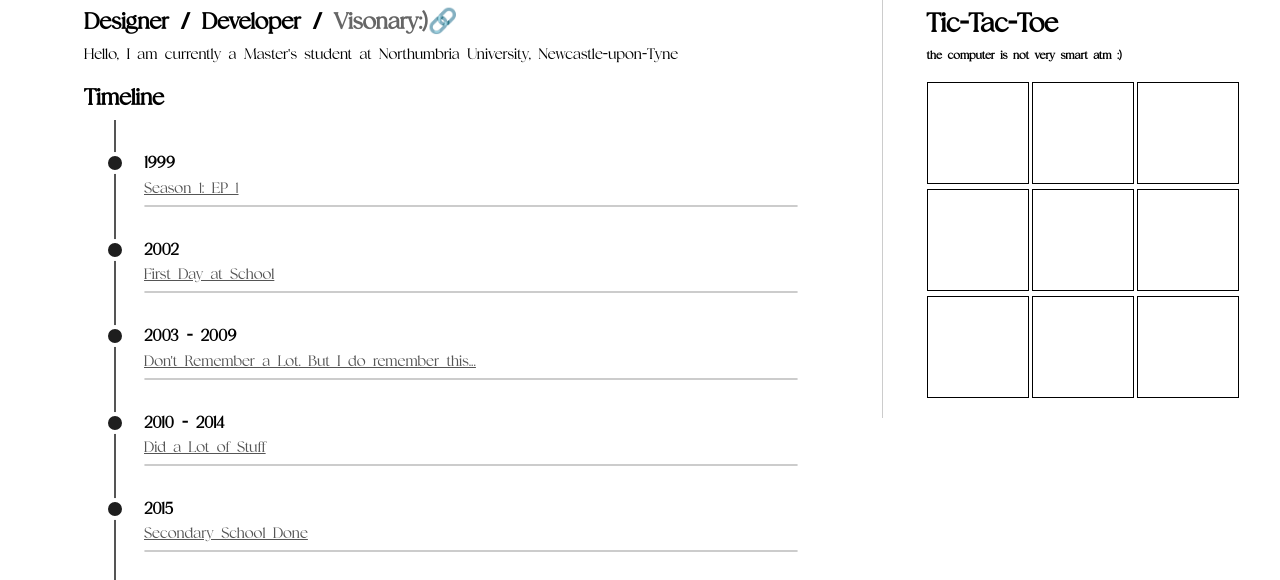
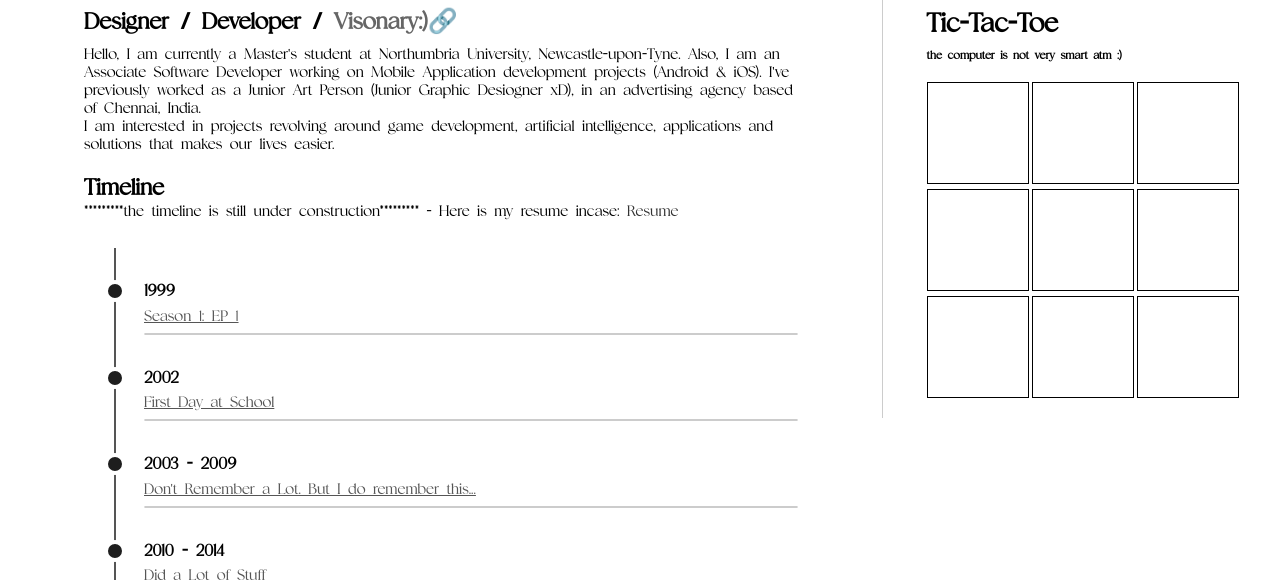
Before and after one commit to aroonsekar/aroonsekar.github.io, a plain HTML site: page index.html in a window 1280 px wide. Shown: the part 162-742 px from the top of the page. Drawn offline with Linux system fonts and the light colour scheme.

Commit message:
Index intro update

```diff
--- a/index.html
+++ b/index.html
@@ -32,9 +32,15 @@
                 <h2>Designer / Developer /
                     <a href="assets/favicon/visionary.png" class="contact-link">Visonary:)🔗</a>
                 </h2>
-                <p>Hello, I am currently a Master's student at Northumbria University, Newcastle-upon-Tyne</p>
+                <p>Hello, I am currently a Master's student at Northumbria University, Newcastle-upon-Tyne. Also, I am an Associate Software Developer working on Mobile Application
+                    development projects (Android & iOS). I've previously worked as a Junior Art Person (Junior Graphic Desiogner xD), in an advertising agency based of Chennai, India.<br>
+                    I am interested in projects revolving around game development, artificial intelligence, applications and solutions that makes our lives easier.<br>
+                </p>
 
                 <h2 style="text-align:left; margin-bottom:0.1em;">Timeline</h2>
+                <p>
+                    *********the timeline is still under construction********* - Here is my resume incase: <a href="assets/Arun_CV.pdf">Resume</a>
+                </p>
 
                 <section class="timeline-container">
 
```
Also changed, not shown: 1 other file.
